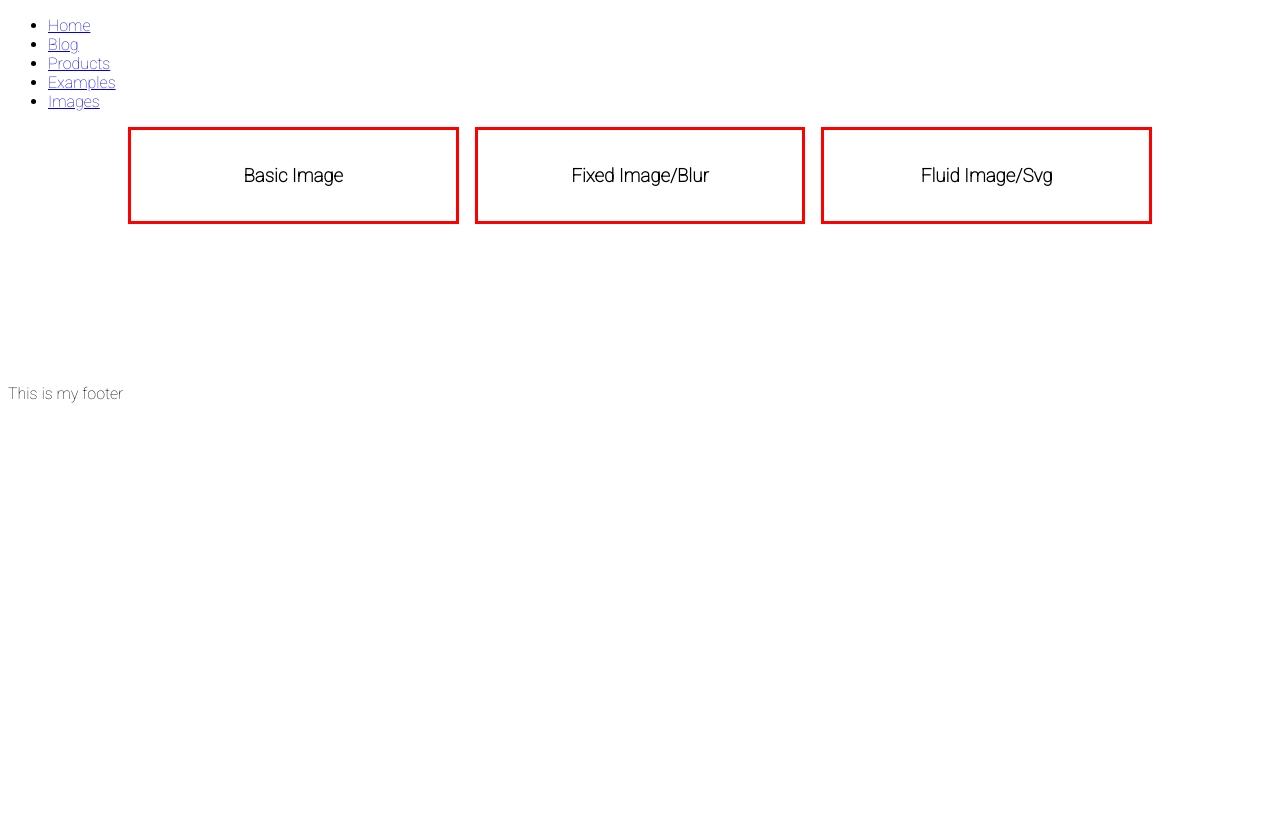
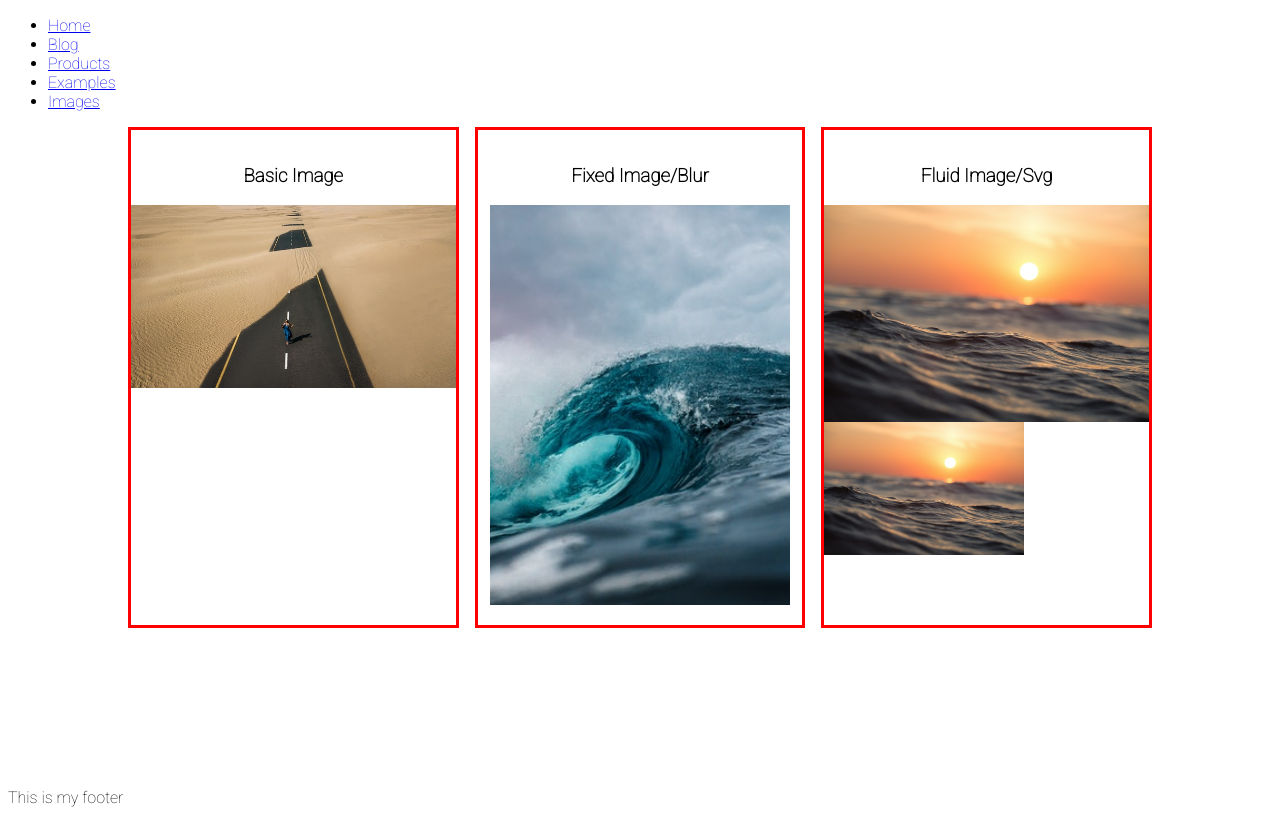
Before and after one commit to daluj/gatsby-tutorial, a Gatsby site: page /images in a window 1280 px wide. Built offline with nearby package versions, Linux system fonts and the light colour scheme; Gatsby itself is replaced by a stand-in of ours.

Commit message:
render gatsby images with plugin

```diff
--- a/src/components/layout.css
+++ b/src/components/layout.css
@@ -35,3 +35,7 @@ p {
     column-gap: 1rem;
   }
 }
+
+.small {
+  width: 200px;
+}
--- a/src/examples/Images.js
+++ b/src/examples/Images.js
@@ -5,17 +5,17 @@ import Image from "gatsby-image"
 
 const getImages = graphql`
   {
-    fixed: file(relativePath: { eq: "image1.jpeg" }) {
+    fixed: file(relativePath: { eq: "image2.jpeg" }) {
       childImageSharp {
         fixed(width: 300, height: 400) {
-          src
+          ...GatsbyImageSharpFixed
         }
       }
     }
-    fluid: file(relativePath: { eq: "image2.jpeg" }) {
+    fluid: file(relativePath: { eq: "image3.jpeg" }) {
       childImageSharp {
         fluid {
-          src
+          ...GatsbyImageSharpFluid_tracedSVG
         }
       }
     }
@@ -23,16 +23,23 @@ const getImages = graphql`
 `
 
 function Images() {
+  const data = useStaticQuery(getImages)
   return (
     <section className="images">
       <article className="single-image">
         <h3>basic image</h3>
+        <img src={img} width="100%"></img>
       </article>
       <article className="single-image">
         <h3>fixed image/blur</h3>
+        <Image fixed={data.fixed.childImageSharp.fixed} />
       </article>
       <article className="single-image">
         <h3>fluid image/svg</h3>
+        <Image fluid={data.fluid.childImageSharp.fluid} />
+        <div className="small">
+          <Image fluid={data.fluid.childImageSharp.fluid} />
+        </div>
       </article>
     </section>
   )
```
